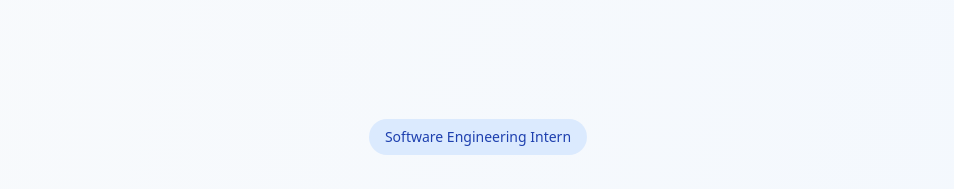
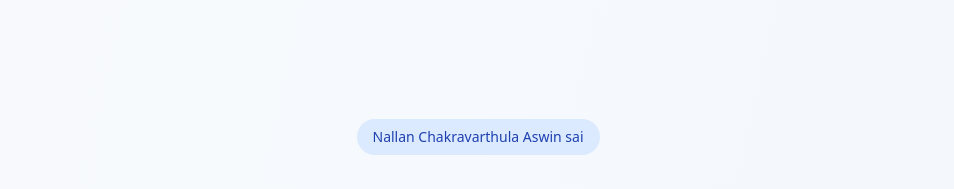
Before and after one commit to aswin-sai/InternshipPortfolio, a React (Vite) app: page / in a window 1280 px wide. Shown: the top 189 px of the page, without its empty margins (162-1116 px from the left). Built offline with nearby package versions, Linux system fonts and the light colour scheme.

Commit message:
firstcommit

```diff
--- a/src/components/Hero.tsx
+++ b/src/components/Hero.tsx
@@ -8,7 +8,7 @@ export const Hero: React.FC = () => {
         <div className="mb-8">
           <div className="inline-flex items-center gap-2 bg-blue-100 text-blue-800 px-4 py-2 rounded-full text-sm font-medium mb-6">
             {/* <Building2 className="w-4 h-4" /> */}
-            Software Engineering Intern
+            Nallan Chakravarthula Aswin sai
           </div>
           <h1 className="text-5xl md:text-7xl font-bold text-gray-900 mb-6 leading-tight">
             My Journey at
```
